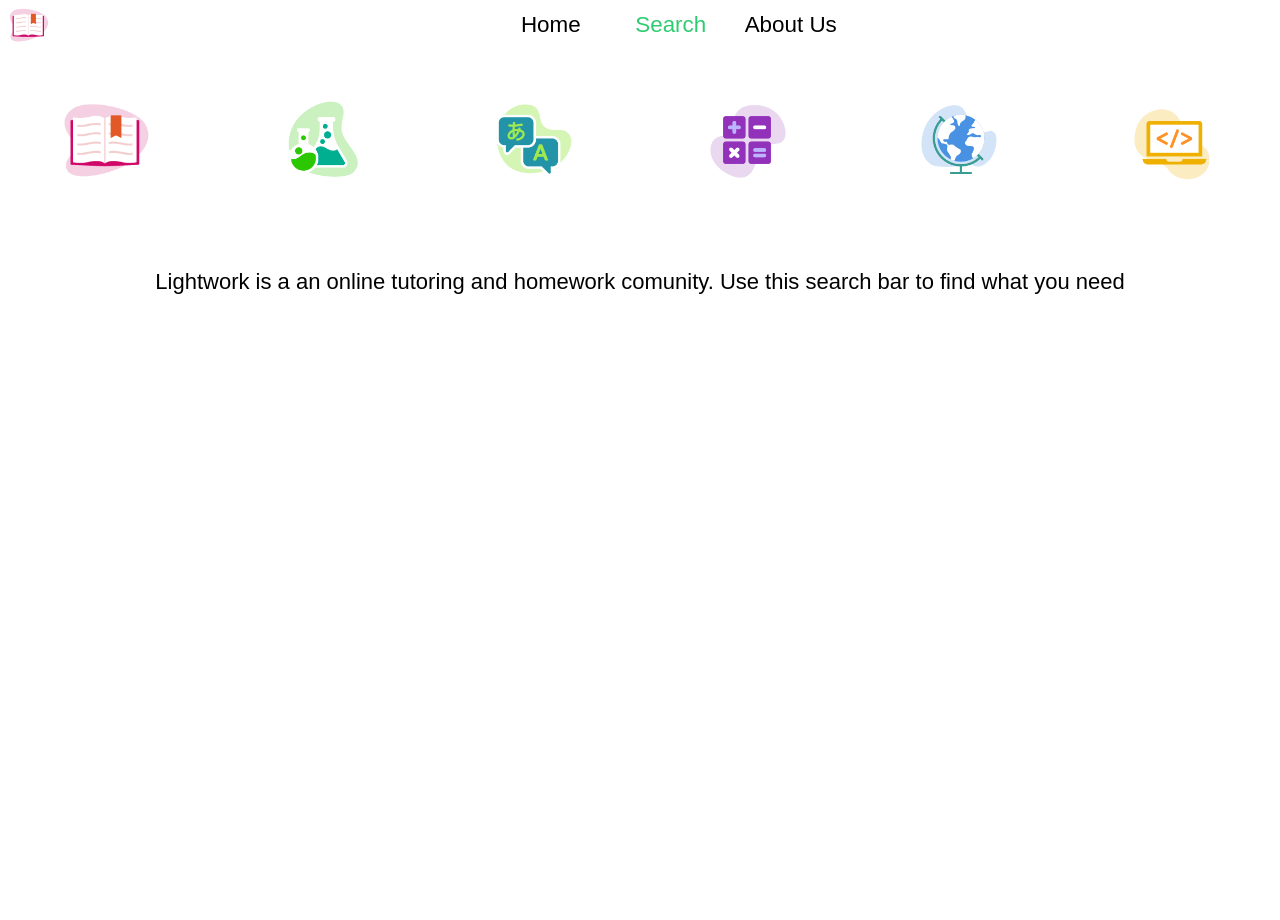
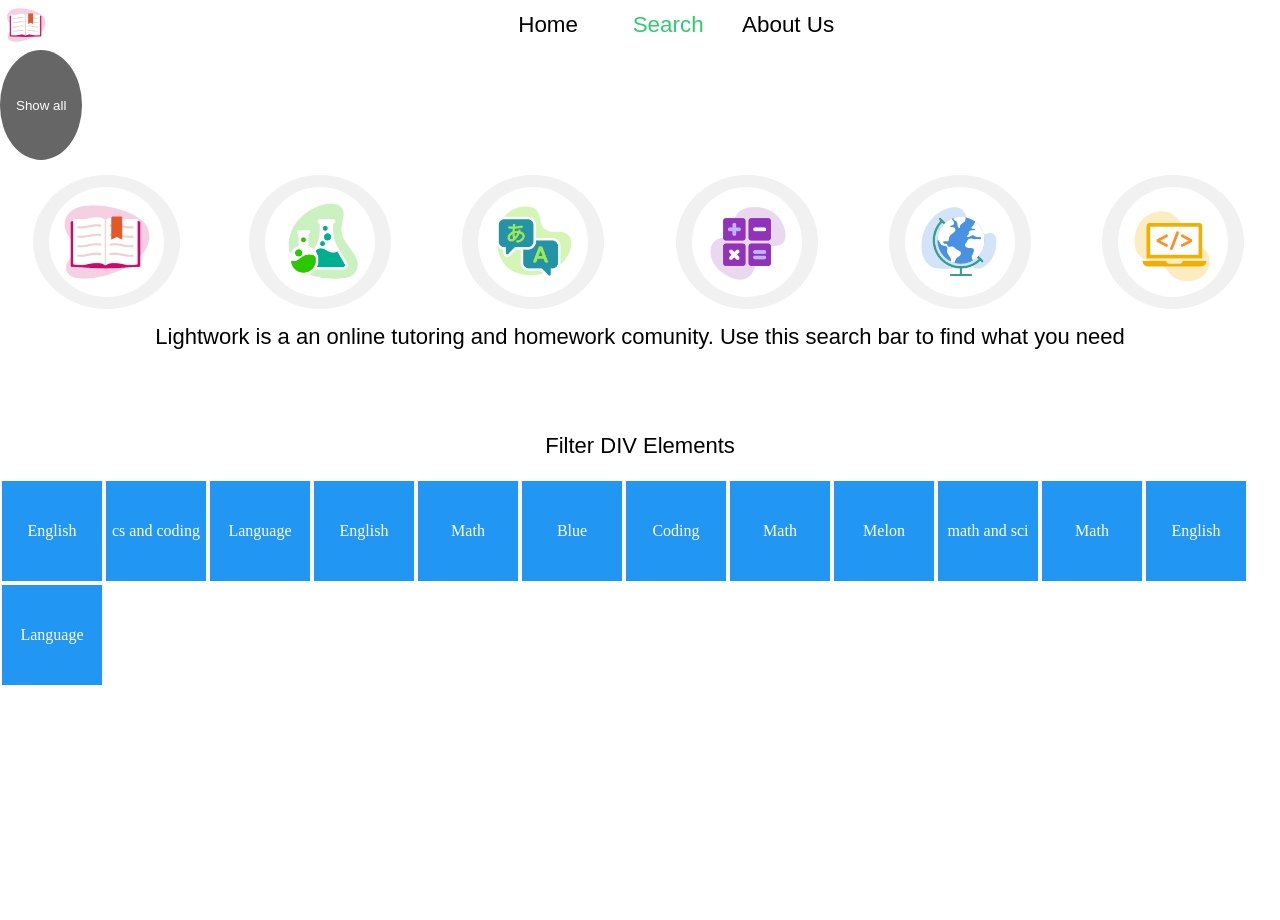
Before and after one commit to amaliatorres/light_work, a Python web app: template templates/index.html in a window 1280 px wide. After the commit the page ends 685 px from the top, so only its background shows below. Run offline with Jinja, Linux system fonts and the light colour scheme; the template is opened without the code that fills it, so the values that code supplies are empty.

Commit message:
buttons and filters

```diff
--- a/templates/index.html
+++ b/templates/index.html
@@ -4,6 +4,9 @@
     <meta charset="utf-8">
     <title>Light Work</title>
     <link rel="stylesheet" href="style.css">
+
+
+    </script>
 
   </head>
   <header>
@@ -18,14 +21,14 @@
     </header>
   <body>
 
-
+    <button class="btn active" id= "allbutton" onclick="filterSelection('all')"> Show all</button>
     <ul class="flex-container">
-  <li class="flex-item"><img src ="logoholder.png" class = "icons"></li>
-  <li class="flex-item"><img src ="science.png" class = "icons"></li>
-  <li class="flex-item"><img src ="language.png" class = "icons"></li>
-  <li class="flex-item"><img src ="math.png" class = "icons"></li>
-  <li class="flex-item"><img src ="globe.png" class = "icons"></li>
-  <li class="flex-item"><img src ="coding.png" class = "icons"></li>
+    <li class="flex-item"><img class="btn" onclick="filterSelection('english')" src ="logoholder.png" class = "icons"></li>
+    <li class="flex-item"><img class="btn" onclick="filterSelection('science')" src ="science.png" class = "icons"></li>
+    <li class="flex-item"><img class="btn" onclick="filterSelection('language')" src ="language.png" class = "icons"></li>
+    <li class="flex-item"><img class="btn" onclick="filterSelection('math')" src ="math.png" class = "icons"></li>
+    <li class="flex-item"><img class="btn" onclick="filterSelection('history')" src ="globe.png" class = "icons"></li>
+    <li class="flex-item"><img class="btn" onclick="filterSelection('coding')" src ="coding.png" class = "icons"></li>
     </ul>
 
 
@@ -38,5 +41,30 @@
      </section>
 
 
+
+     <!-- FILTER -->
+
+   <body>
+
+   <h2>Filter DIV Elements</h2>
+
+   <div class="container">
+     <div class="filterDiv english">English</div>
+     <div class="filterDiv science coding">cs and coding</div>
+     <div class="filterDiv language">Language</div>
+     <div class="filterDiv english">English</div>
+     <div class="filterDiv math">Math</div>
+     <div class="filterDiv history">Blue</div>
+     <div class="filterDiv coding">Coding</div>
+     <div class="filterDiv math">Math</div>
+     <div class="filterDiv science">Melon</div>
+     <div class="filterDiv math science">math and sci</div>
+     <div class="filterDiv math">Math</div>
+     <div class="filterDiv english">English</div>
+     <div class="filterDiv language">Language</div>
+   </div>
+
+   <script src="script.js"></script>
+
   </body>
 </html>
--- /dev/null
+++ b/templates/script.js
@@ -0,0 +1,42 @@
+filterSelection("all")
+function filterSelection(c) {
+  var x, i;
+  x = document.getElementsByClassName("filterDiv");
+  if (c == "all") c = "";
+  for (i = 0; i < x.length; i++) {
+    w3RemoveClass(x[i], "show");
+    if (x[i].className.indexOf(c) > -1) w3AddClass(x[i], "show");
+  }
+}
+
+function w3AddClass(element, name) {
+  var i, arr1, arr2;
+  arr1 = element.className.split(" ");
+  arr2 = name.split(" ");
+  for (i = 0; i < arr2.length; i++) {
+    if (arr1.indexOf(arr2[i]) == -1) {element.className += " " + arr2[i];}
+  }
+}
+
+function w3RemoveClass(element, name) {
+  var i, arr1, arr2;
+  arr1 = element.className.split(" ");
+  arr2 = name.split(" ");
+  for (i = 0; i < arr2.length; i++) {
+    while (arr1.indexOf(arr2[i]) > -1) {
+      arr1.splice(arr1.indexOf(arr2[i]), 1);
+    }
+  }
+  element.className = arr1.join(" ");
+}
+
+// Add active class to the current button (highlight it)
+var btnContainer = document.getElementById("myBtnContainer");
+var btns = btnContainer.getElementsByClassName("btn");
+for (var i = 0; i < btns.length; i++) {
+  btns[i].addEventListener("click", function(){
+    var current = document.getElementsByClassName("active");
+    current[0].className = current[0].className.replace(" active", "");
+    this.className += " active";
+  });
+}
--- a/templates/style.css
+++ b/templates/style.css
@@ -90,7 +90,7 @@ body {
 /* FLEXBOX BEGINS */
 
 #parent{
-  height: 700px;
+  height: 0px;
   width: 100%;
 
 /* flexbox */
@@ -127,7 +127,7 @@ h2{
 .mission {
   display: flex;
   justify-content: center;
-  padding-bottom: 45%;
+  padding-bottom: 15%;
 }
 
 .mission .col-one {
@@ -187,3 +187,82 @@ h2{
   font-size: 3em;
   text-align: center;
 }
+
+
+
+
+
+
+/* FILTER */
+.filterDiv {
+  float: left;
+  background-color: #2196F3;
+  color: #ffffff;
+  width: 100px;
+  line-height: 100px;
+  text-align: center;
+  margin: 2px;
+  display: none;
+}
+
+.show {
+  display: block;
+}
+
+.container {
+  margin-top: 20px;
+  overflow: hidden;
+}
+
+/* Style the buttons */
+.btn {
+  border: none;
+  outline: none;
+  padding: 12px 16px;
+  background-color: #f1f1f1;
+  cursor: pointer;
+  height: 110px;
+  border-radius: 60%;
+}
+
+.btn:hover {
+  background-color: #ddd;
+}
+
+.btn.active {
+  background-color: #666;
+  color: white;
+}
+
+#allbutton{}
+
+/*         */
+/*         */
+
+
+.containerb {
+  position: relative;
+  width: 100%;
+  max-width: 400px;
+}
+
+
+.containerb .btn {
+  position: absolute;
+  top: 50%;
+  left: 50%;
+  transform: translate(-140%, -50%);
+  -ms-transform: translate(-50%, -50%);
+  background-color: #555;
+  color: white;
+  font-size: 16px;
+  padding: 12px 24px;
+  border: none;
+  cursor: pointer;
+  border-radius: 5px;
+  text-align: center;
+}
+
+.containerb .btn:hover {
+  background-color: black;
+}
```
Also changed, not shown: templates/logoholder.png. Lines whose indentation alone changed are shown as unchanged.
